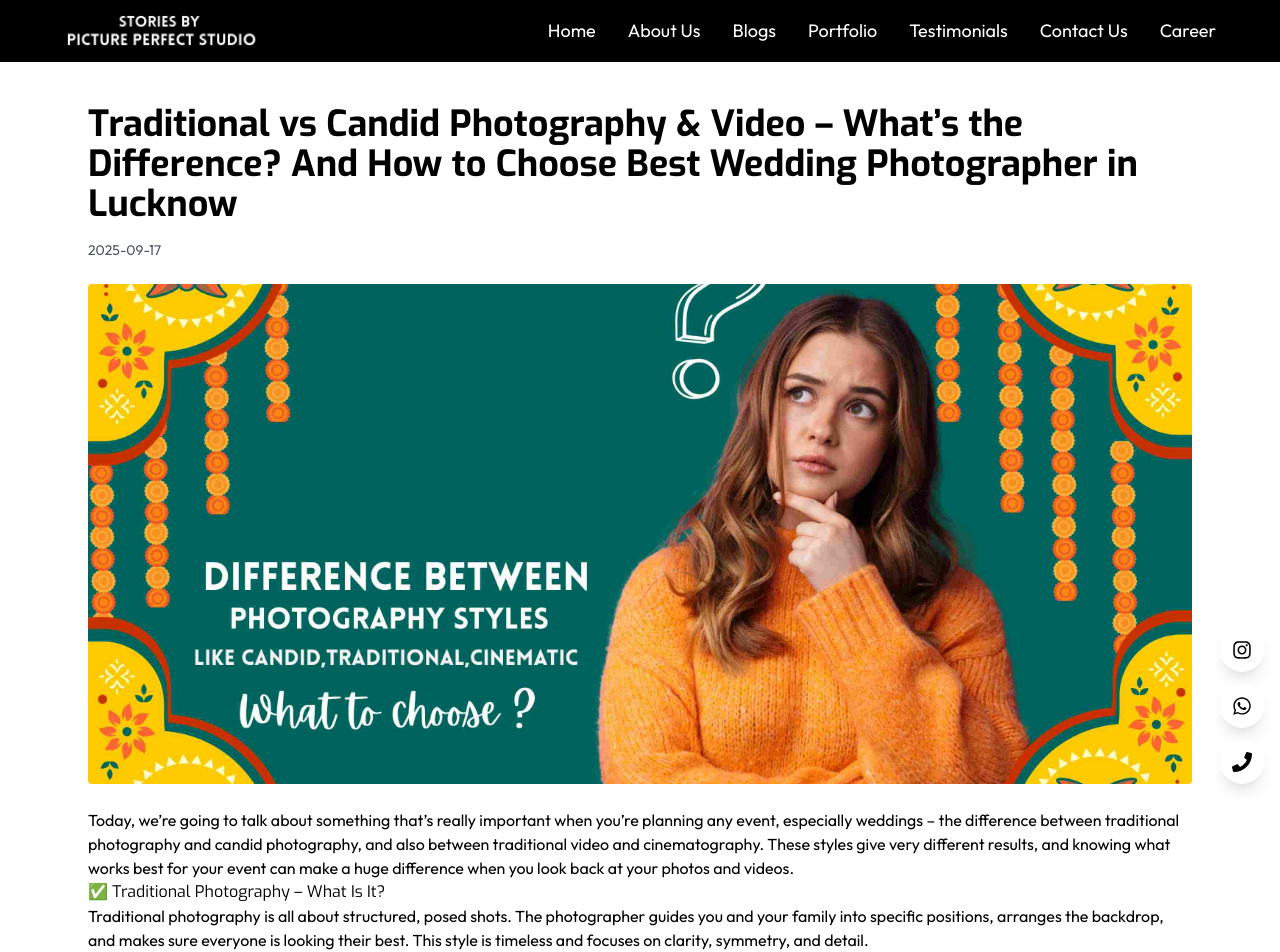
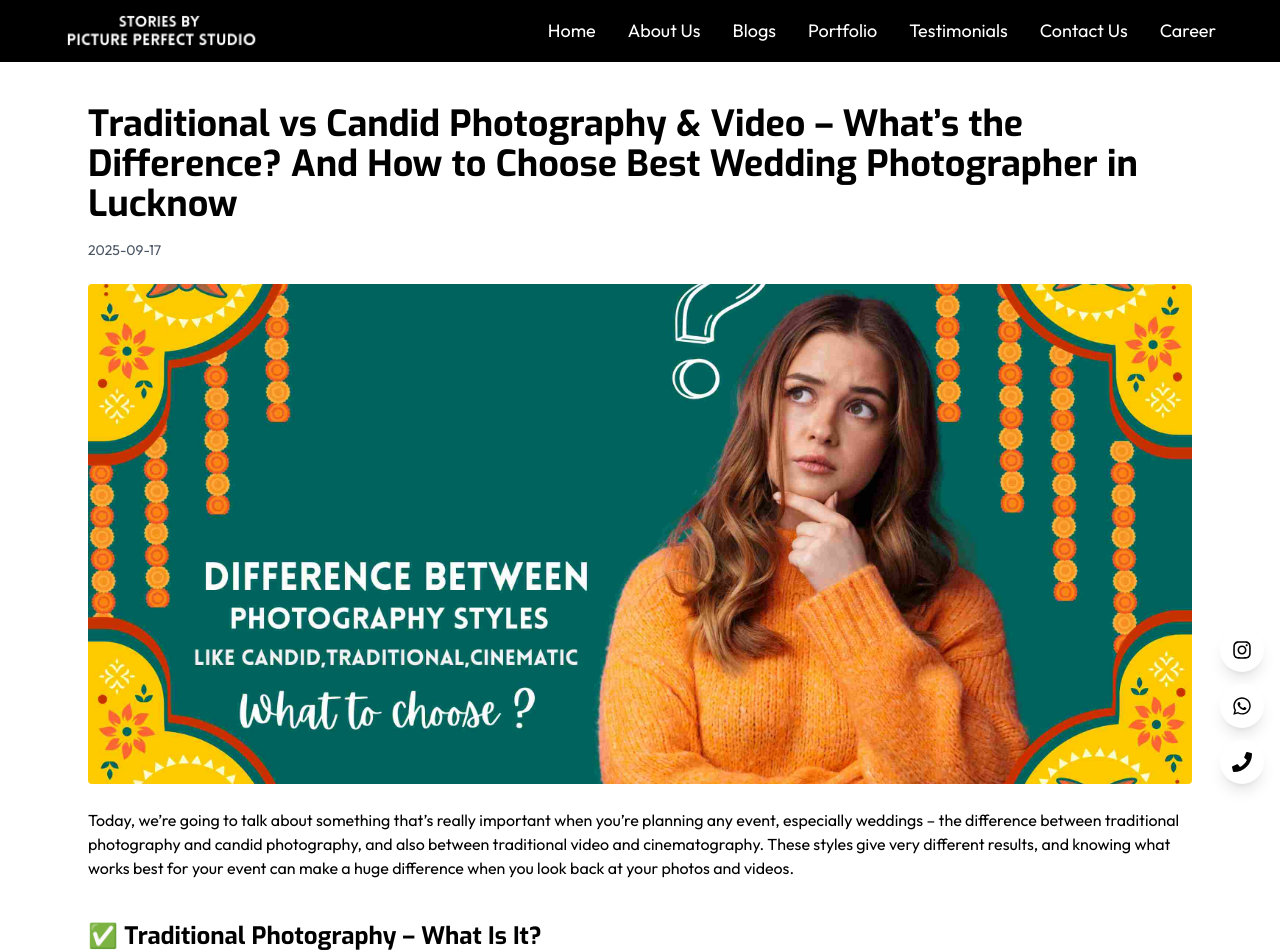
Before and after one commit to riteshd541/pps, a Next.js app: page /blog/traditional-vs-candid-photography in a window 1280 px wide. Shown: the top 952 px of the page. Built offline with nearby package versions, Linux system fonts and the light colour scheme.

Commit message:
Blog UI fix

```diff
--- a/src/app/blog/[slug]/page.js
+++ b/src/app/blog/[slug]/page.js
@@ -33,8 +33,23 @@ export default function BlogDetail({ params }) {
           alt={blog.title}
           className="rounded mb-6 w-full max-h-[500px] object-cover"
         />
+        {/* <div
+          className="prose prose-lg max-w-none prose-headings:mt-6 prose-headings:mb-4 prose-p:my-4 prose-ul:my-4 prose-li:my-1"
+          dangerouslySetInnerHTML={{ __html: blog.content }}
+        /> */}
+
         <div
-          className="prose prose-lg max-w-none prose-headings:mt-6 prose-headings:mb-4 prose-p:my-4 prose-ul:my-4 prose-li:my-1"
+          className="
+    prose prose-lg max-w-none
+    prose-headings:mt-8    /* heading ke upar ka gap */
+    prose-headings:mb-5    /* heading ke niche ka gap */
+    prose-headings:font-bold  /* heading ko thoda bold karo */
+    prose-h2:text-3xl      /* h2 ko bada karo */
+    prose-h3:text-2xl      /* h3 ko thoda chhota but bold rakho */
+    prose-p:my-5           /* paragraphs ke beech gap */
+    prose-ul:my-5          /* list ke upar niche gap */
+    prose-li:my-1
+  "
           dangerouslySetInnerHTML={{ __html: blog.content }}
         />
       </div>
--- a/src/app/blog/blogsData.js
+++ b/src/app/blog/blogsData.js
@@ -10,72 +10,72 @@ const blogs = [
     content: `
       <p>Today, we’re going to talk about something that’s really important when you’re planning any event, especially weddings – the difference between traditional photography and candid photography, and also between traditional video and cinematography. These styles give very different results, and knowing what works best for your event can make a huge difference when you look back at your photos and videos.</p>
 
-      <h2>✅ Traditional Photography – What Is It?</h2>
+      <h2 class="mt-10 mb-4 text-2xl font-bold">✅ Traditional Photography – What Is It?</h2>
       <p>Traditional photography is all about structured, posed shots. The photographer guides you and your family into specific positions, arranges the backdrop, and makes sure everyone is looking their best. This style is timeless and focuses on clarity, symmetry, and detail.</p>
 
-      <h3>✔ Best for:</h3>
-      <ul>
+      <h3 class="mt-10 mb-4 text-xl font-bold">✔ Best for:</h3>
+      <ul class="list-disc list-inside">
         <li>Family portraits</li>
         <li>Group shots</li>
         <li>Important rituals or formal moments</li>
         <li>Clean, polished, and elegant images</li>
       </ul>
 
-      <h2>✅ Importance of Traditional Photography and Videography</h2>
+      <h2 class="mt-10 mb-4 text-2xl font-bold">✅ Importance of Traditional Photography and Videography</h2>
       <p>Traditional photography and videography are essential for capturing every important moment in a structured and professional way. They ensure that key events, rituals, and group portraits are documented clearly and beautifully. This style is perfect for formal occasions like weddings, religious ceremonies, or corporate events where nothing should be missed.</p>
 
-      <h2>✅ Candid Photography – What Is It?</h2>
+      <h2 class="mt-10 mb-4 text-2xl font-bold">✅ Candid Photography – What Is It?</h2>
       <p>Candid photography is all about capturing natural emotions and interactions. The photographer stays out of the way and lets things happen, clicking away at the right moments. It’s spontaneous, full of laughter, tears, surprises, and heartfelt emotions.</p>
 
-      <h3>✔ Best for:</h3>
-      <ul>
+      <h3 class="mt-10 mb-4 text-xl font-bold">✔ Best for:</h3>
+      <ul class="list-disc list-inside">
         <li>Emotional moments</li>
         <li>Fun and playful interactions</li>
         <li>Natural smiles and reactions</li>
         <li>Storytelling through images</li>
       </ul>
 
-      <h3>Why choose candid photography?</h3>
+      <h3 class="mt-10 mb-4 text-xl font-bold">Why choose candid photography?</h3>
       <p>If you want a collection of authentic memories that feel real and alive, this style is perfect for capturing the joy and spirit of the event.</p>
 
-      <h3>✅ When You May Not Want Candid Photography</h3>
-      <ul>
+      <h3 class="mt-10 mb-4 text-xl font-bold">✅ When You May Not Want Candid Photography</h3>
+      <ul class="list-disc list-inside">
         <li>Formal or Ritual Events – where posed shots are necessary</li>
         <li>Small-Scale Events with Few Guests</li>
         <li>Strict Timelines – where planned shots are easier</li>
         <li>Avoiding Distractions during rituals or performances</li>
       </ul>
 
-      <h2>✅ Traditional Video – What’s the Approach?</h2>
+      <h2 class="mt-10 mb-4 text-2xl font-bold">✅ Traditional Video – What’s the Approach?</h2>
       <p>Traditional video works like a documentary. It records every major event in sequence – rituals, speeches, dances – with straightforward editing and clear narration. It’s simple and functional.</p>
 
-      <h3>✔ Best for:</h3>
-      <ul>
+      <h3 class="mt-10 mb-4 text-xl font-bold">✔ Best for:</h3>
+      <ul class="list-disc list-inside">
         <li>Full event coverage</li>
         <li>Straightforward documentation</li>
         <li>Budget-friendly options</li>
       </ul>
 
-      <h3>Why choose traditional video?</h3>
+      <h3 class="mt-10 mb-4 text-xl font-bold">Why choose traditional video?</h3>
       <p>If you want every event captured as it happens, without extra editing effects, traditional video ensures that no part of the day is missed.</p>
 
-      <h2>✅ Cinematography – The Art of Storytelling</h2>
+      <h2 class="mt-10 mb-4 text-2xl font-bold">✅ Cinematography – The Art of Storytelling</h2>
       <p>Cinematography, on the other hand, is like making a movie out of your wedding. It’s about using creative shots, slow motion, aerial footage, artistic lighting, and smooth transitions to tell a story. The focus isn’t just on recording but on creating something visually stunning.</p>
 
-      <h3>✔ Best for:</h3>
-      <ul>
+      <h3 class="mt-10 mb-4 text-xl font-bold">✔ Best for:</h3>
+      <ul class="list-disc list-inside">
         <li>Highlight reels</li>
         <li>Emotional storytelling</li>
         <li>Artistic and dramatic shots</li>
         <li>Creative visuals that stand out</li>
       </ul>
 
-      <h3>Why choose cinematography?</h3>
+      <h3 class="mt-10 mb-4 text-xl font-bold">Why choose cinematography?</h3>
       <p>If you want your wedding film to look like a beautiful story full of emotions, lights, and cinematic effects, this style transforms your event into a memorable movie-like experience.</p>
 
-      <h2>🔑 3. What Are Your Specific Photography or Videography Requirements?</h2>
+      <h2 class="mt-10 mb-4 text-2xl font-bold">🔑 3. What Are Your Specific Photography or Videography Requirements?</h2>
       <p>Clients should ask themselves:</p>
-      <ul>
+      <ul class="list-disc list-inside">
         <li>Do I want every moment documented or only highlights?</li>
         <li>Do I want posed, professional shots or natural, unfiltered emotions?</li>
         <li>Do I want an artistic or cinematic presentation?</li>
@@ -83,7 +83,7 @@ const blogs = [
         <li>How do I want to feel when I watch it later?</li>
       </ul>
 
-      <h2>✅ Final Thoughts</h2>
+      <h2 class="mt-10 mb-4 text-2xl font-bold">✅ Final Thoughts</h2>
       <p>Choosing between traditional or candid photography — and documentary or cinematic videography — depends on your event size, goals, and budget. Whether you’re looking for the best wedding photographer in Lucknow, or exploring Lucknow wedding photography services, what matters most is that your special day is captured in a way that reflects you.</p>
       <p>Take the time to ask yourself what’s most important to you — and you’ll end up with memories you’ll love forever!</p>
     `,
```
